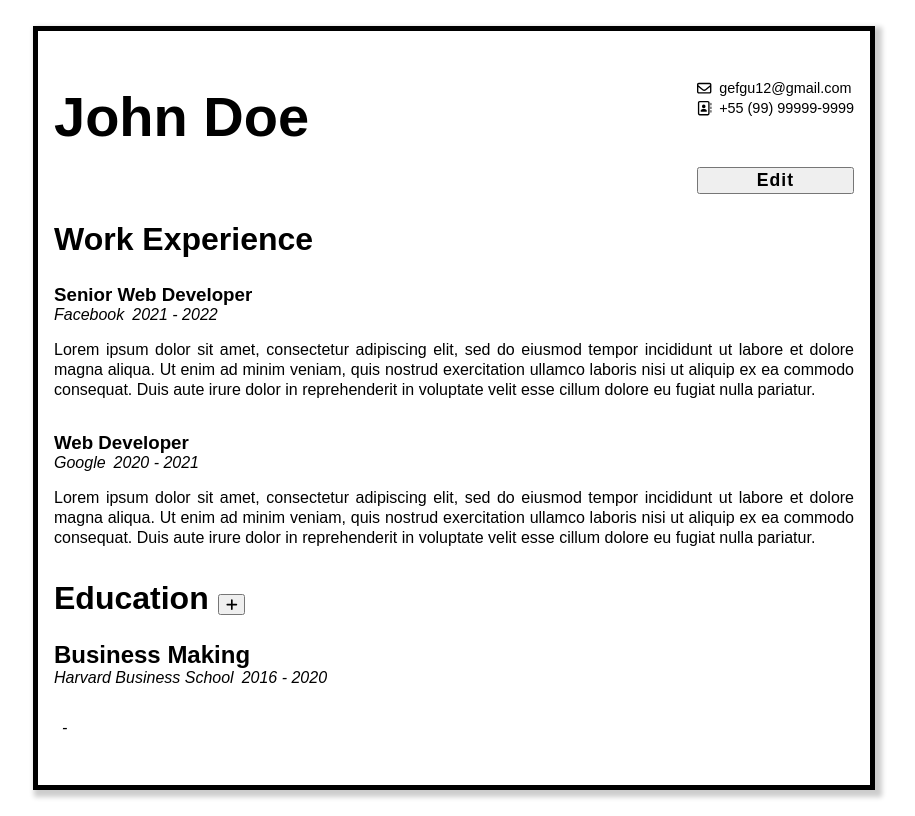
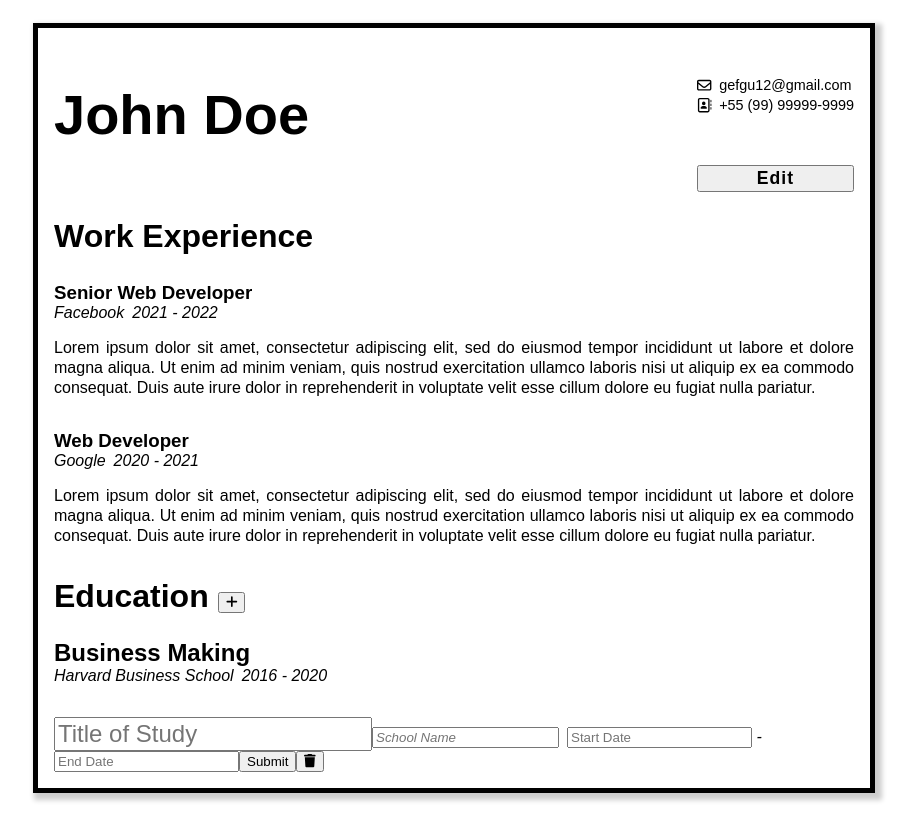
Before and after one commit to gefgu/cv-application, a React (Create React App) app: page / in a window 1280 px wide. Both pictures are taken after a click on the button 417 px from the left and 629 px from the top of the page. Shown: the whole page, without its empty margins (186-1101 px from the left). Built offline with nearby package versions, Linux system fonts and the light colour scheme.

Commit message:
Add education editing elements

```diff
--- a/src/components/Education.js
+++ b/src/components/Education.js
@@ -1,7 +1,7 @@
 import React, { Component } from "react";
 import "../styles/education.css";
 import { FontAwesomeIcon } from "@fortawesome/react-fontawesome";
-import { faPlus } from "@fortawesome/free-solid-svg-icons";
+import { faPlus, faTrash } from "@fortawesome/free-solid-svg-icons";
 
 class Education extends Component {
   render() {
@@ -17,17 +17,34 @@ class Education extends Component {
           </button>
         </h2>
         {educationList.map((educationInfo, index) => {
-          const { schoolName, titleOfStudy, startDate, endDate } =
+          const { schoolName, titleOfStudy, startDate, endDate, editing } =
             educationInfo;
 
+          if (!editing) {
+            return (
+              <div key={index}>
+                <h3 className="study-name">{titleOfStudy}</h3>
+                <h4 className="school-name">{schoolName}</h4>
+                <span className="date">
+                  {startDate} - {endDate}
+                </span>
+              </div>
+            );
+          }
+
           return (
-            <div key={index}>
-              <h3 className="study-name">{titleOfStudy}</h3>
-              <h4 className="school-name">{schoolName}</h4>
+            <form key={index}>
+              <input className="study-name" placeholder="Title of Study" value={titleOfStudy}></input>
+              <input className="school-name" placeholder="School Name" value={schoolName}></input>
               <span className="date">
-                {startDate} - {endDate}
+                <input placeholder="Start Date" value={startDate}></input> -{" "}
+                <input placeholder="End Date" value={endDate}></input>
               </span>
-            </div>
+              <button>Submit</button>
+              <button>
+                <FontAwesomeIcon icon={faTrash} />
+              </button>
+            </form>
           );
         })}
       </div>
```
